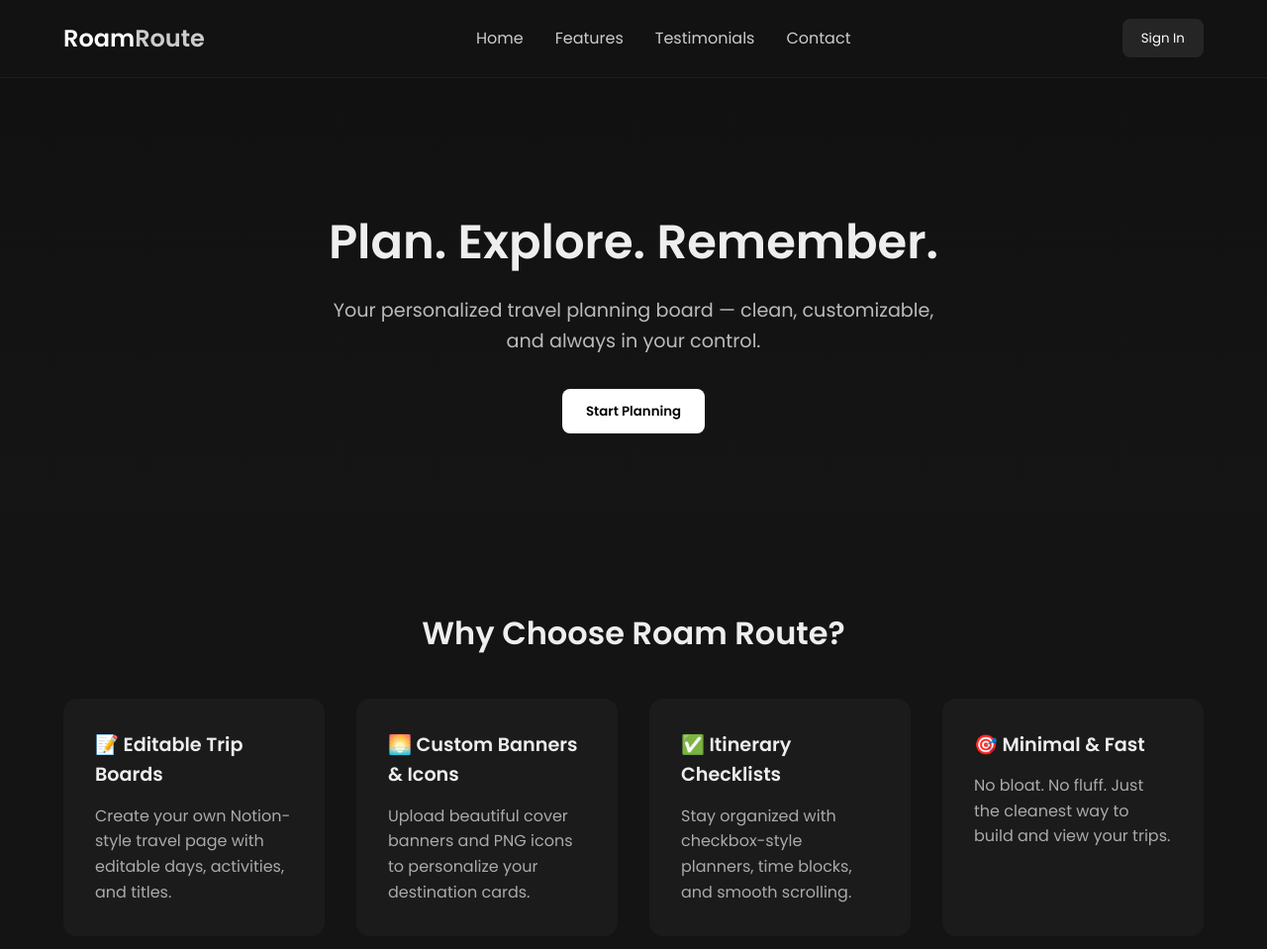
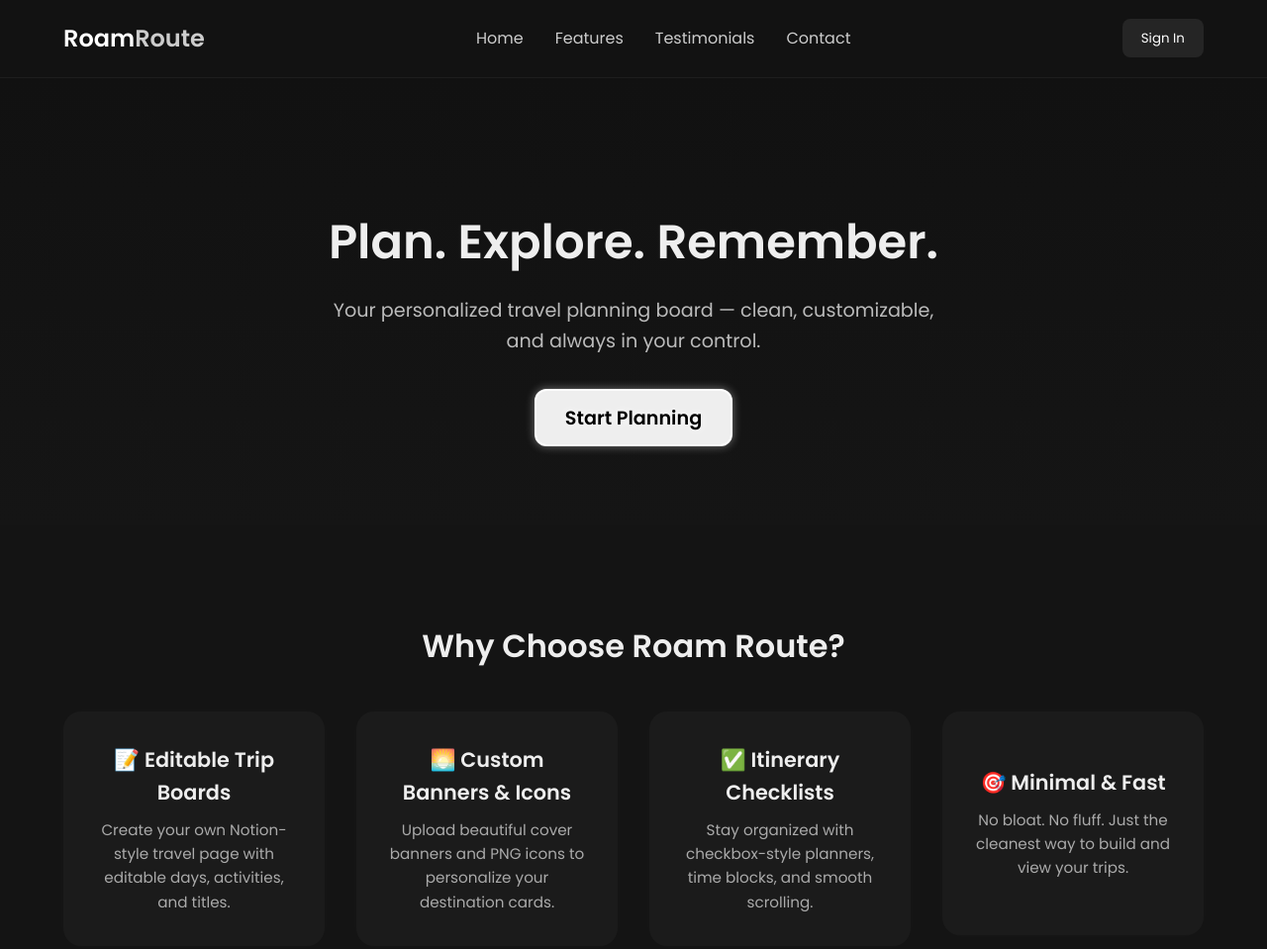
Before and after one commit to bishzo/Roam-Route-solo, a plain HTML site: page landing.html in a window 1280 px wide. Shown: the top 959 px of the page at 99% size. Drawn offline with Linux system fonts and the light colour scheme.

Commit message:
Update landing.css

```diff
--- a/landing.css
+++ b/landing.css
@@ -89,19 +89,63 @@
     margin-left: auto;
     margin-right: auto;
   }
+
+  /* CTA Button (Updated to match .silver-shine style) */
   .cta-btn {
-    background: white;
-    color: black;
-    padding: 0.8rem 1.5rem;
+    padding: 0.8rem 1.8rem;
+    background: var(--silver, #eee);
+    color: #000;
+    border: 2px solid white;
+    border-radius: 12px;
     font-weight: 600;
-    border: none;
-    border-radius: 8px;
-    transition: background 0.3s ease, transform 0.2s ease;
+    font-size: 1.2rem;
+    text-shadow: 0 0 8px white;
+    position: relative;
+    overflow: hidden;
+    cursor: pointer;
+    z-index: 1;
+    box-shadow: 0 0 10px rgba(255, 255, 255, 0.4);
+    transition: transform 0.2s ease, box-shadow 0.3s ease;
   }
+
+  /* Shine animation pseudo-element */
+  .cta-btn::before {
+    content: "";
+    position: absolute;
+    top: 0;
+    left: -75%;
+    width: 50%;
+    height: 100%;
+    background: linear-gradient(
+      120deg,
+      transparent,
+      rgba(255, 255, 255, 0.6),
+      transparent
+    );
+    transform: skewX(-20deg);
+    animation: shine 2.5s infinite;
+    z-index: 2;
+    pointer-events: none;
+  }
+
+  /* Hover effect */
   .cta-btn:hover {
-    background: #eee;
     transform: translateY(-2px);
+    box-shadow: 0 0 16px rgba(255, 255, 255, 0.6);
   }
+
+  /* Shine keyframes */
+  @keyframes shine {
+    0% {
+      left: -75%;
+    }
+    100% {
+      left: 125%;
+    }
+  }
+
+
+
 
   /* Section Titles */
   .section-title {
@@ -123,20 +167,30 @@
   .feature-card {
     background: rgba(255, 255, 255, 0.03);
     padding: 2rem;
-    border-radius: 14px;
+    border-radius: 18px;
+    aspect-ratio: 3.5 / 3;
+    display: flex;
+    flex-direction: column;
+    justify-content: center;
+    align-items: center;
+    text-align: center;
     transition: background 0.3s ease, transform 0.2s ease;
+    box-shadow: 0 0 18px rgba(255, 255, 255, 0.02);
   }
   .feature-card:hover {
     background: rgba(255, 255, 255, 0.07);
-    transform: translateY(-4px);
+    transform: translateY(-6px);
   }
   .feature-card h3 {
-    font-size: 1.2rem;
-    margin-bottom: 0.8rem;
+    font-size: 1.3rem;
+    margin-bottom: 0.6rem;
   }
   .feature-card p {
     color: #aaa;
+    font-size: 0.95rem;
+    max-width: 300px;
   }
+
 
   /* Testimonials */
   .testimonials {
```
